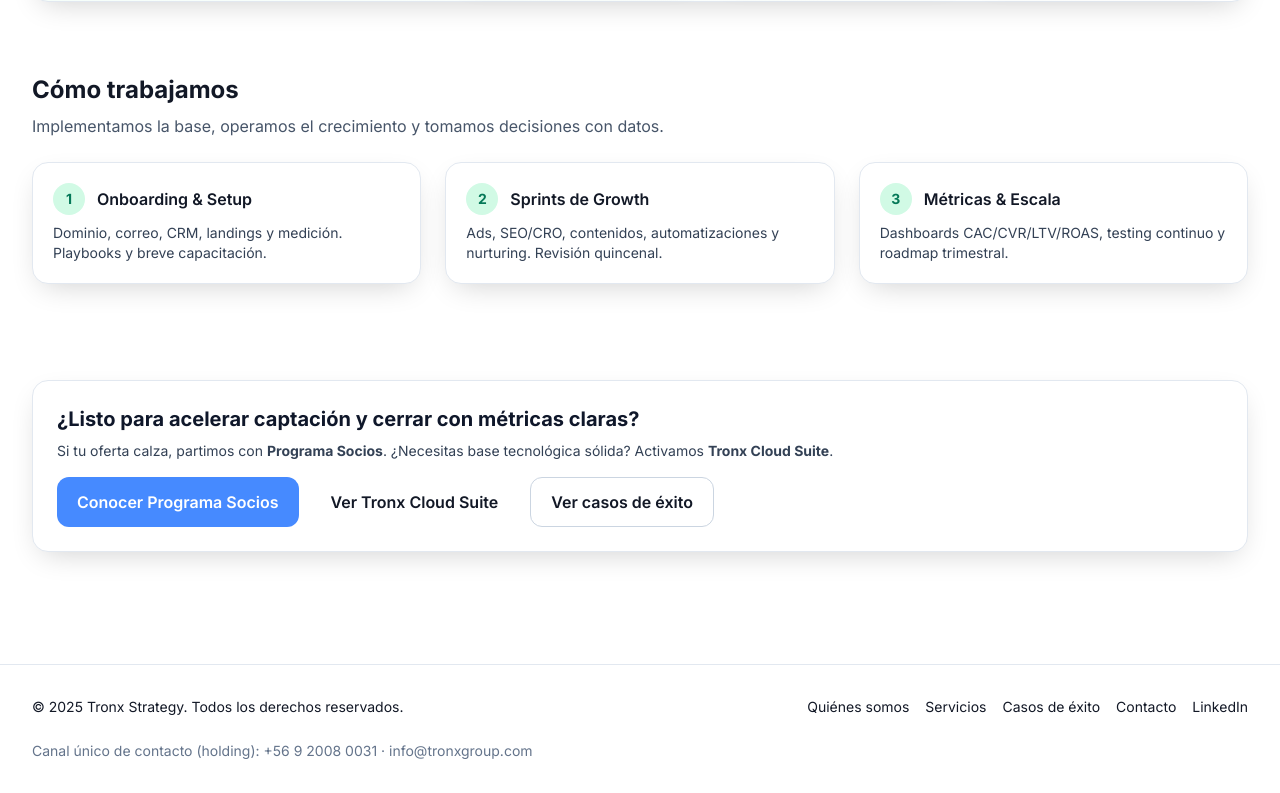
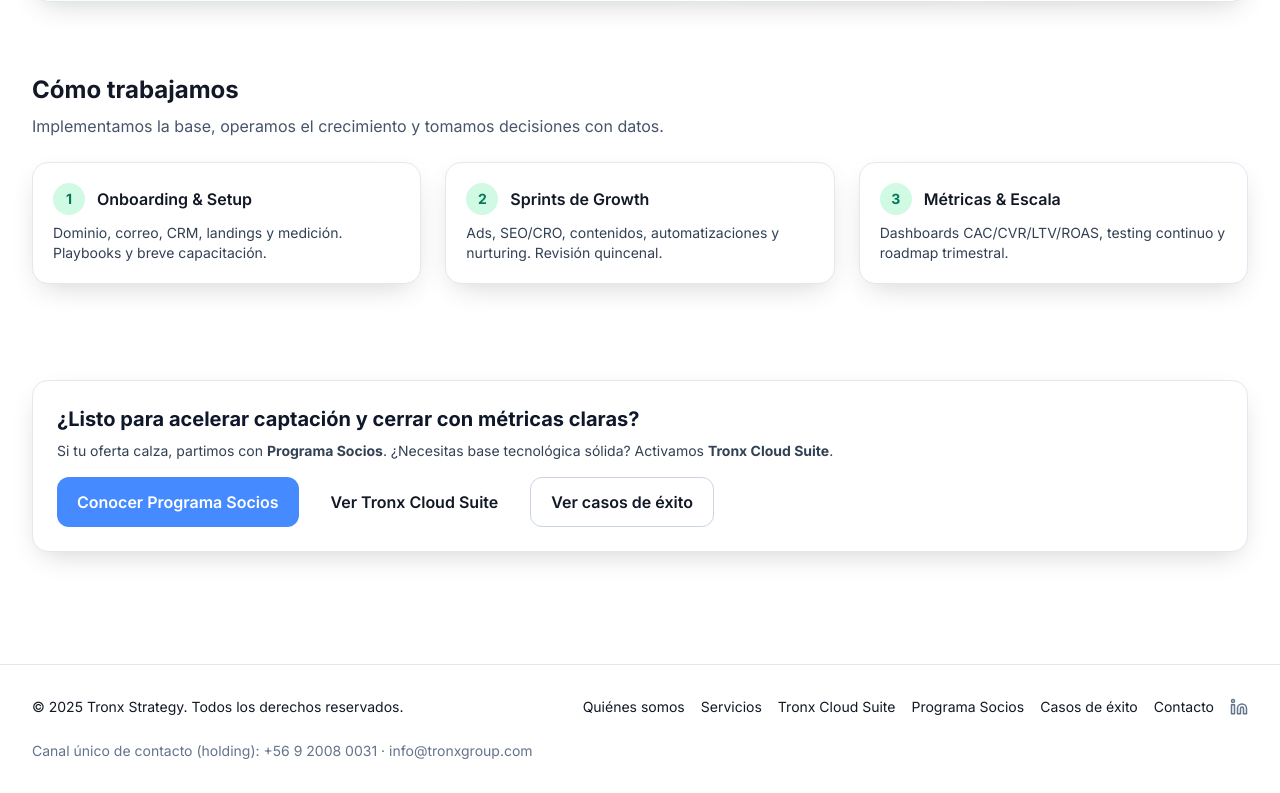
Before and after one commit to TronxGroup/Tronx-Strategy, a Next.js app: page / in a window 1280 px wide. Shown: the part 1801-2594 px from the top of the page. Built offline with nearby package versions, Linux system fonts and the light colour scheme.

Commit message:
Update Footer.tsx

```diff
--- a/components/Footer.tsx
+++ b/components/Footer.tsx
@@ -1,22 +1,61 @@
-
 import Link from "next/link";
+import { Linkedin } from "lucide-react";
 
 export default function Footer() {
   return (
     <footer className="border-t border-slate-200 mt-16 py-8 text-sm">
       <div className="section flex flex-col gap-6">
         <div className="flex flex-col sm:flex-row items-center justify-between gap-3">
-          <p>© {new Date().getFullYear()} Tronx Strategy. Todos los derechos reservados.</p>
+          <p>
+            © {new Date().getFullYear()} Tronx Strategy. Todos los derechos
+            reservados.
+          </p>
           <div className="flex items-center gap-4">
-            <Link href="/quienes-somos" className="hover:text-brand-700">Quiénes somos</Link>
-            <Link href="/servicios" className="hover:text-brand-700">Servicios</Link>
-            <Link href="/casos" className="hover:text-brand-700">Casos de éxito</Link>
-            <Link href="/contacto" className="hover:text-brand-700">Contacto</Link>
-            <a href="https://linkedin.com/company/tronx-strategy" target="_blank" rel="noopener noreferrer" className="hover:text-brand-700">LinkedIn</a>
+            <Link href="/quienes-somos" className="hover:text-brand-700">
+              Quiénes somos
+            </Link>
+            <Link href="/servicios" className="hover:text-brand-700">
+              Servicios
+            </Link>
+            <Link href="/servicios/tronx-cloud" className="hover:text-brand-700">
+              Tronx Cloud Suite
+            </Link>
+            <Link
+              href="/servicios/programa-socios"
+              className="hover:text-brand-700"
+            >
+              Programa Socios
+            </Link>
+            <Link href="/casos" className="hover:text-brand-700">
+              Casos de éxito
+            </Link>
+            <Link href="/contacto" className="hover:text-brand-700">
+              Contacto
+            </Link>
+            <a
+              href="https://linkedin.com/company/tronx-strategy"
+              target="_blank"
+              rel="noopener noreferrer"
+              className="text-slate-500 hover:text-brand-700"
+            >
+              <Linkedin size={18} />
+            </a>
           </div>
         </div>
         <div className="text-slate-500">
-          <p>Canal único de contacto (holding): +56 9 2008 0031 · info@tronxgroup.com</p>
+          <p>
+            Canal único de contacto (holding):{" "}
+            <a href="tel:+56920080031" className="hover:underline">
+              +56 9 2008 0031
+            </a>{" "}
+            ·{" "}
+            <a
+              href="mailto:info@tronxgroup.com"
+              className="hover:underline"
+            >
+              info@tronxgroup.com
+            </a>
+          </p>
         </div>
       </div>
     </footer>
```
